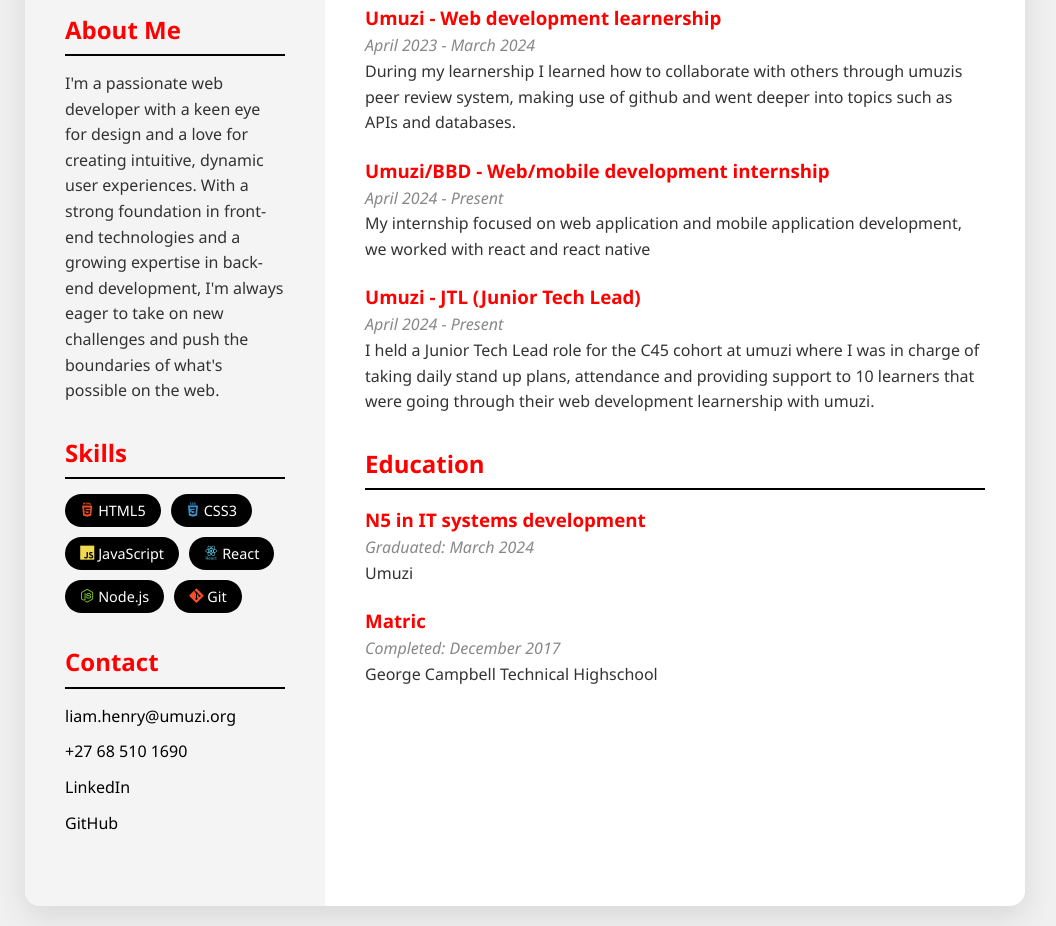
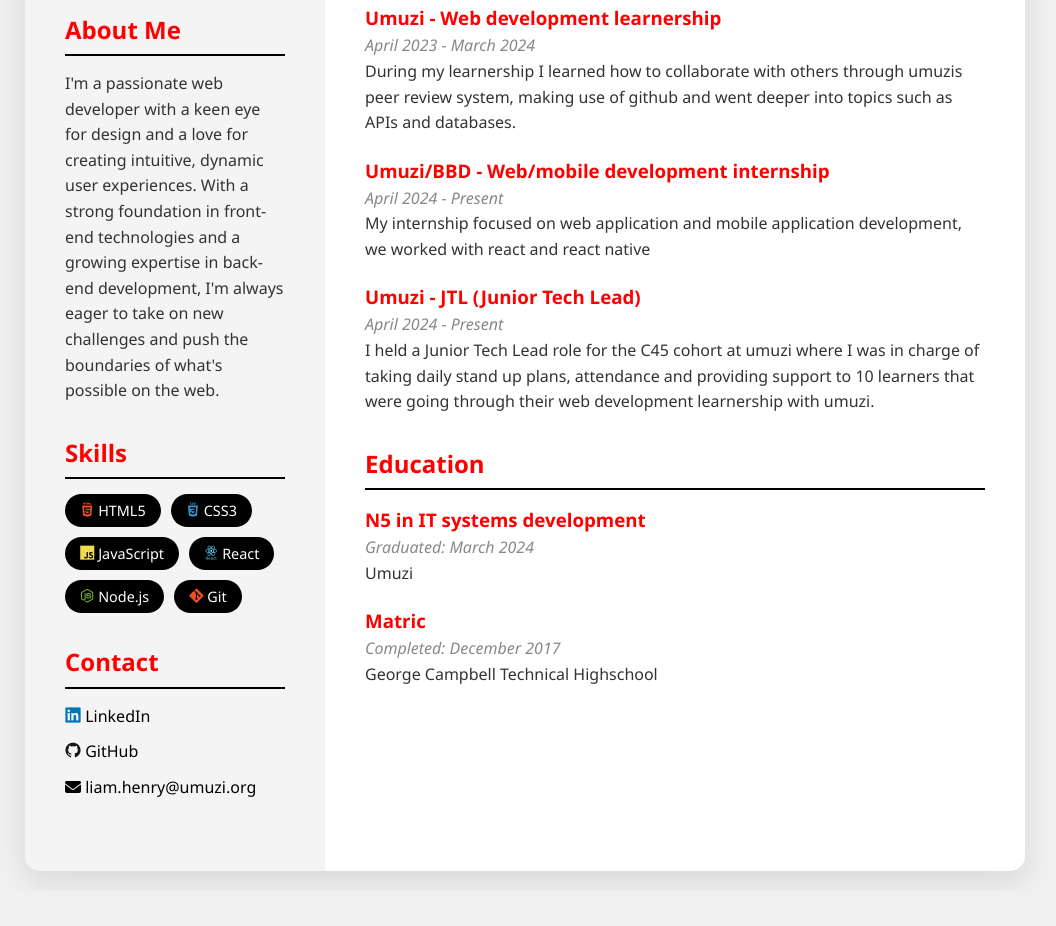
Before and after one commit to project-LKH/web_cv, a plain HTML site: page index.html in a window 1280 px wide. Shown: the part 454-1380 px from the top of the page, without its empty margins (115-1171 px from the left). After the commit the page ends 1345 px from the top, so only its background shows below. Drawn offline with nearby package versions, Linux system fonts and the light colour scheme.

Commit message:
added icon for email

```diff
--- a/index.html
+++ b/index.html
@@ -5,7 +5,7 @@
     <meta charset="UTF-8">
     <meta name="viewport" content="width=device-width, initial-scale=1.0">
     <title>Liam Henry - Web Developer</title>
-
+    <script src="https://kit.fontawesome.com/dc6bdfd27f.js" crossorigin="anonymous"></script>
     <link rel="stylesheet" type='text/css' href="https://cdn.jsdelivr.net/gh/devicons/devicon@latest/devicon.min.css" />
     <link rel="stylesheet" type='text/css' href="style.css">
 </head>
@@ -63,10 +63,15 @@
             <section>
                 <h2>Contact</h2>
                 <div class="contact-info">
-                    <a href="mailto:liam.henry@umuzi.org">liam.henry@umuzi.org</a>
-                    <a href="tel:+27685101690">+27 68 510 1690</a>
-                    <a href="https://www.linkedin.com/in/yourprofile" target="_blank">LinkedIn</a>
-                    <a href="https://github.com/project-LKH" target="_blank">GitHub</a>
+                    <a href="https://www.linkedin.com/in/liam-henry-105a13249/" target="_blank">
+                        <i class="devicon-linkedin-plain colored"></i>
+                        LinkedIn
+                    </a>
+                    <a href="https://github.com/project-LKH" target="_blank">
+                        <i class="devicon-github-original colored"></i>
+                        GitHub
+                    </a>
+                    <a href="mailto:liam.henry@umuzi.org"><i class="fa-solid fa-envelope"></i> liam.henry@umuzi.org</a>
                 </div>
             </section>
         </aside>
```
